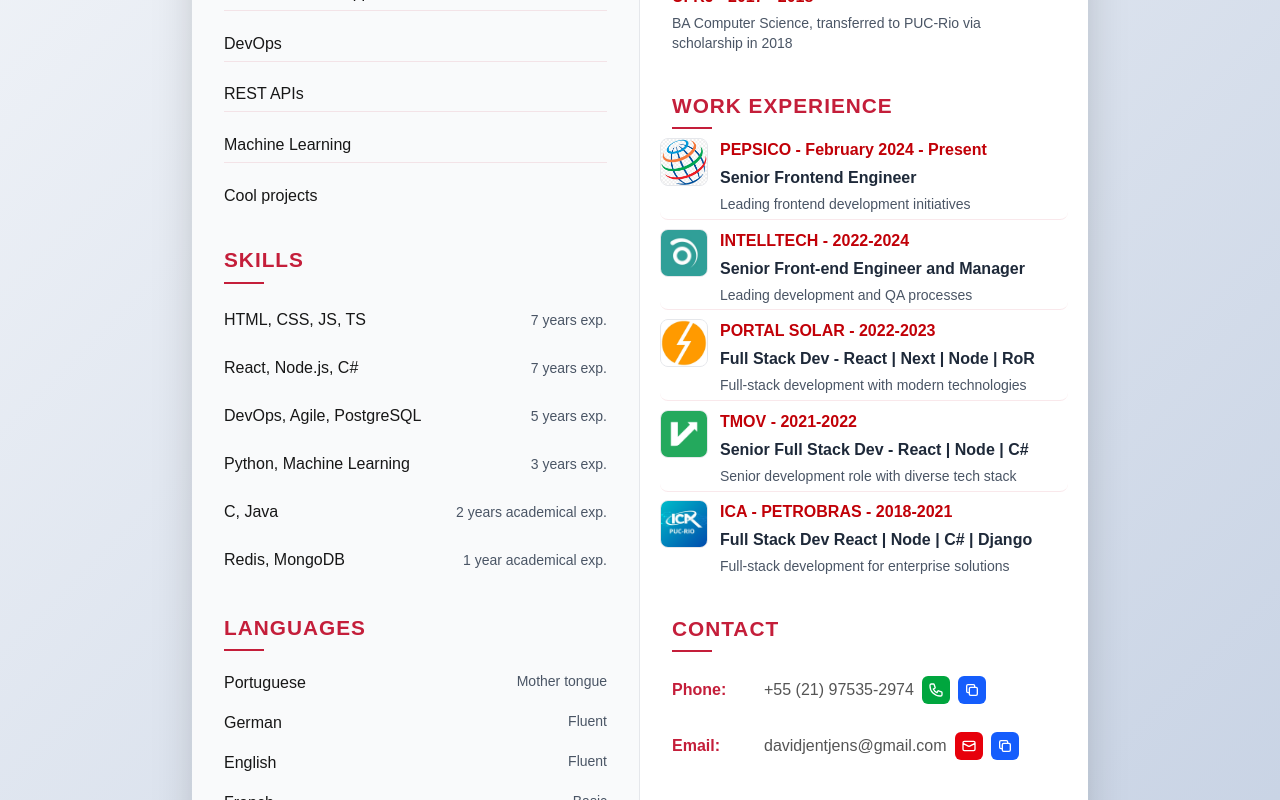
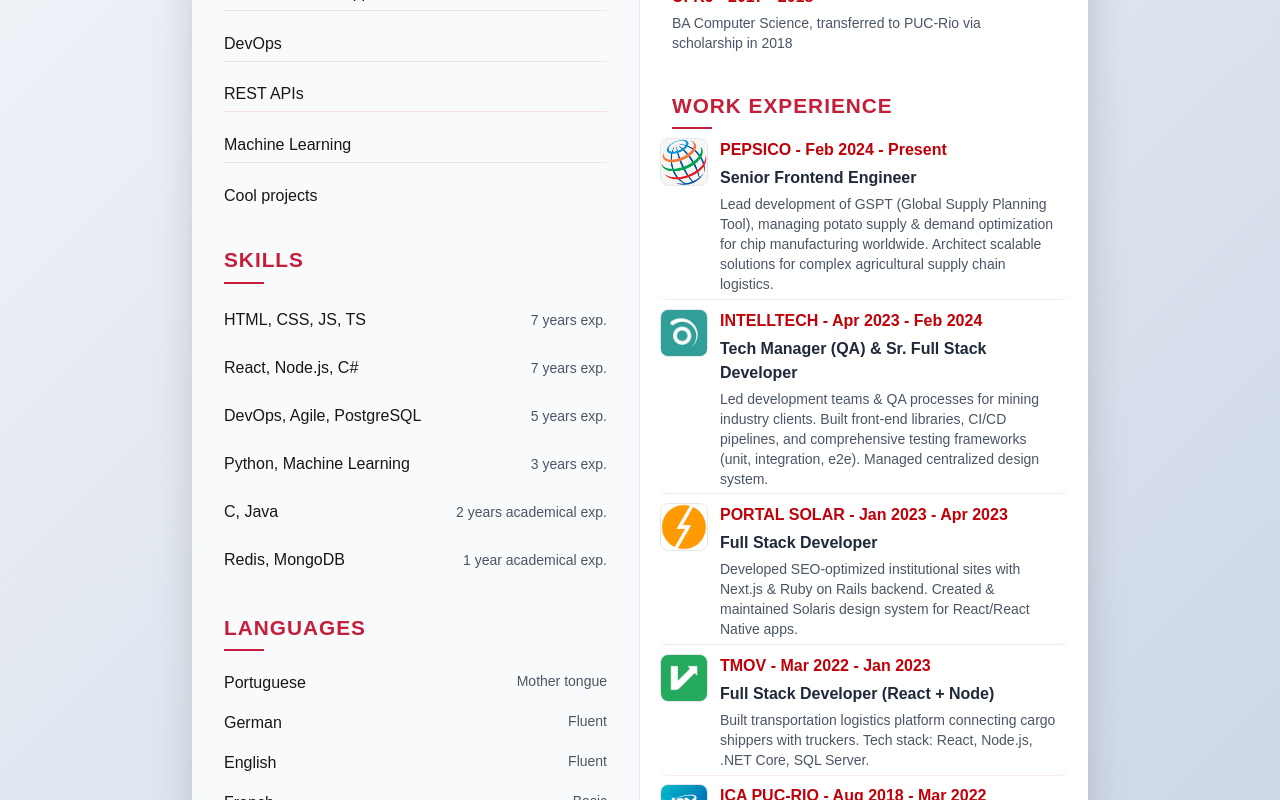
Before and after one commit to davidjentjens/david-resume, a Next.js app: page / in a window 1280 px wide. Shown: the part 440-1240 px from the top of the page. Built offline with nearby package versions, Linux system fonts and the light colour scheme.

Commit message:
Refactor experience entries for consistency and clarity in titles and descriptions

```diff
--- a/src/app/components/Experience.tsx
+++ b/src/app/components/Experience.tsx
@@ -5,37 +5,37 @@
 export default function Experience() {
   const experiences = [
     {
-      title: "PEPSICO - February 2024 - Present",
+      title: "PEPSICO - Feb 2024 - Present",
       company: "Senior Frontend Engineer",
-      description: "Leading frontend development initiatives",
+      description: "Lead development of GSPT (Global Supply Planning Tool), managing potato supply & demand optimization for chip manufacturing worldwide. Architect scalable solutions for complex agricultural supply chain logistics.",
       logo: "/pepsico-logo.png",
       website: "https://www.pepsico.com"
     },
     {
-      title: "INTELLTECH - 2022-2024",
-      company: "Senior Front-end Engineer and Manager",
-      description: "Leading development and QA processes",
+      title: "INTELLTECH - Apr 2023 - Feb 2024",
+      company: "Tech Manager (QA) & Sr. Full Stack Developer",
+      description: "Led development teams & QA processes for mining industry clients. Built front-end libraries, CI/CD pipelines, and comprehensive testing frameworks (unit, integration, e2e). Managed centralized design system.",
       logo: "/intelltech-logo.jpeg",
       website: "https://intelltech.com.br"
     },
     {
-      title: "PORTAL SOLAR - 2022-2023",
-      company: "Full Stack Dev - React | Next | Node | RoR",
-      description: "Full-stack development with modern technologies",
+      title: "PORTAL SOLAR - Jan 2023 - Apr 2023",
+      company: "Full Stack Developer",
+      description: "Developed SEO-optimized institutional sites with Next.js & Ruby on Rails backend. Created & maintained Solaris design system for React/React Native apps.",
       logo: "/portal-solar-logo.jpg",
       website: "https://www.portalsolar.com.br"
     },
     {
-      title: "TMOV - 2021-2022",
-      company: "Senior Full Stack Dev - React | Node | C#",
-      description: "Senior development role with diverse tech stack",
+      title: "TMOV - Mar 2022 - Jan 2023",
+      company: "Full Stack Developer (React + Node)",
+      description: "Built transportation logistics platform connecting cargo shippers with truckers. Tech stack: React, Node.js, .NET Core, SQL Server.",
       logo: "/tmov-logo.png",
       website: "https://tmov.com.br"
     },
     {
-      title: "ICA - PETROBRAS - 2018-2021",
-      company: "Full Stack Dev React | Node | C# | Django",
-      description: "Full-stack development for enterprise solutions",
+      title: "ICA PUC-RIO - Aug 2018 - Mar 2022",
+      company: "Full Stack Developer & Software Engineer Intern",
+      description: "Developed React interfaces & AI solutions for enterprise clients including Petrobras & Intel. Full-stack development using React, Node.js, C#, and Python across multiple high-impact projects.",
       logo: "/ica-puc-rio-logo.jpeg",
       website: "https://ica.ele.puc-rio.br/"
     }
@@ -51,7 +51,7 @@
             href={exp.website}
             target="_blank"
             rel="noopener noreferrer"
-            className="item flex items-start gap-3 cursor-pointer transition-all duration-200 hover:bg-red-50 hover:scale-[1.02] rounded-lg p-3 -m-3"
+            className="item flex items-start gap-3 cursor-pointer rounded-lg p-3 -m-3"
           >
             <div className="w-12 h-12 flex-shrink-0 rounded-lg overflow-hidden bg-gray-100 border border-gray-200">
               <Image
```
